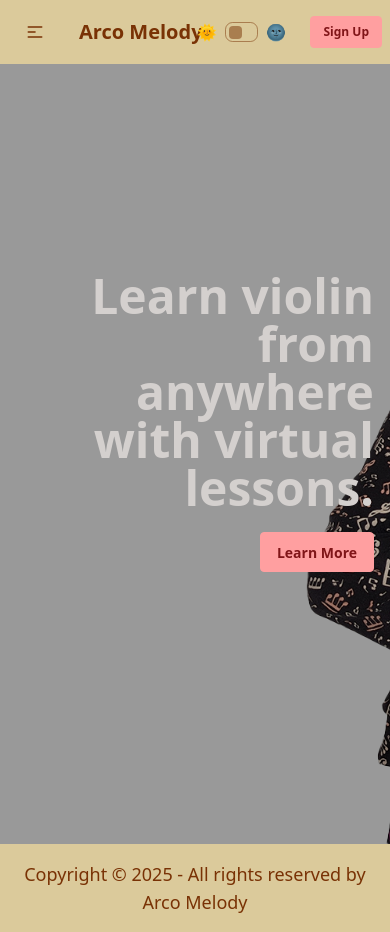
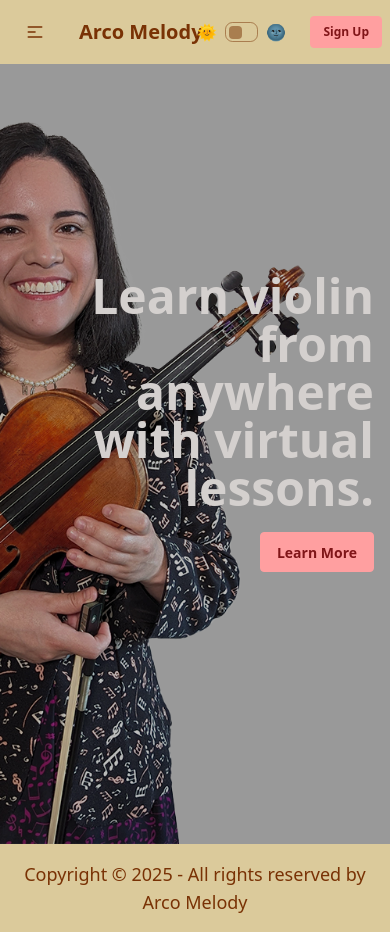
Before and after one commit to Johnny-Pena/ArcoMelody, a React (Vite) app: page / in a window 390 px wide. Built offline with nearby package versions, Linux system fonts and the light colour scheme.

Commit message:
update App.css Hero

```diff
--- a/src/App.css
+++ b/src/App.css
@@ -6,3 +6,9 @@
 p {
   @apply text-lg;
 }
+
+@media (max-width: 640px) {
+  .hero {
+    background-position: right;
+  }
+}
```
